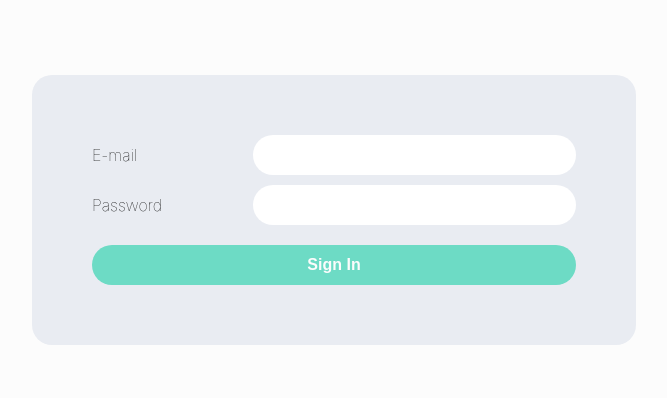
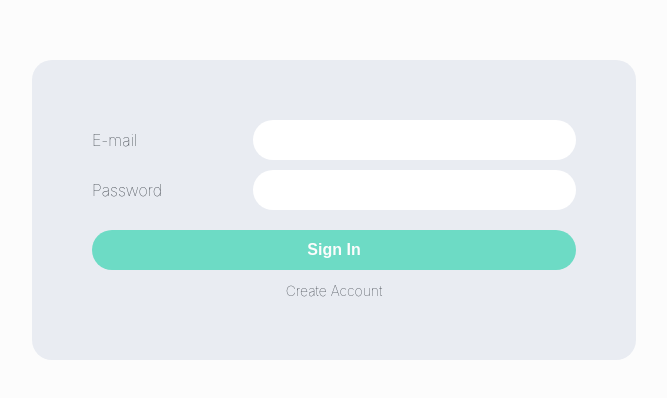
Before and after one commit to matheusabr/react-ts-dashboard, a React (Create React App) app: page /login in a window 1280 px wide. Shown: the part 190-588 px from the top of the page, without its empty margins (306-973 px from the left). Built offline with nearby package versions, Linux system fonts and the light colour scheme; no server answers.

Commit message:
task(Login): create signin and signup forms

```diff
--- a/src/components/ui/TextField.tsx
+++ b/src/components/ui/TextField.tsx
@@ -1,12 +1,14 @@
 import React, { useRef } from "react";
+import { COLORS } from "../../styles/colors";
 
 type LabelVariant = "inline" | "vertical";
 type InputVariant = "standard" | "filled" | "outline";
 
 interface Props {
   label: string;
+  type: string;
+  labelColor?: string;
   labelVariant?: LabelVariant;
-  type: string;
   placeholder?: string;
   inputVariant?: InputVariant;
   handleChange: (event: React.ChangeEvent<HTMLInputElement>) => void;
@@ -14,6 +16,7 @@ interface Props {
 
 const TextField: React.FC<Props> = ({
   label,
+  labelColor = COLORS.grey.darker,
   labelVariant = "inline",
   type,
   placeholder,
@@ -35,6 +38,7 @@ const TextField: React.FC<Props> = ({
           alignSelf: "center",
           paddingRight: 10,
           fontWeight: "lighter",
+          color: labelColor,
         }}
       >
         {label}
--- a/src/pages/Login.tsx
+++ b/src/pages/Login.tsx
@@ -7,17 +7,29 @@ import TextField from "../components/ui/TextField";
 import Button from "../components/ui/Button";
 import { COLORS } from "../styles/colors";
 
+enum AuthForm {
+  SIGNIN,
+  SIGNUP,
+}
+
 const LoginPage: React.FC = () => {
   const dispatch = useDispatch();
 
+  const [form, setForm] = useState(AuthForm.SIGNIN);
+  const [name, setName] = useState("");
   const [email, setEmail] = useState("");
   const [password, setPassword] = useState("");
 
-  function handleSignIn(e: React.MouseEvent<HTMLButtonElement, MouseEvent>) {
+  function handleAuth(e: React.MouseEvent<HTMLButtonElement, MouseEvent>) {
     // Prevent page refresh
     e.preventDefault();
-    // Call auth action to sign in
-    dispatch(AuthActions.signIn({ email, password }));
+    if (AuthForm.SIGNUP) {
+      // Call auth action to sign up
+      dispatch(AuthActions.signUp({ name, email, password }));
+    } else if (AuthForm.SIGNIN) {
+      // Call auth action to sign in
+      dispatch(AuthActions.signIn({ email, password }));
+    }
   }
 
   return (
@@ -33,8 +45,10 @@ const LoginPage: React.FC = () => {
     >
       <div
         style={{
-          backgroundColor: COLORS.secondary,
+          backgroundColor:
+            form === AuthForm.SIGNUP ? COLORS.grey.dark : COLORS.secondary,
           borderRadius: 20,
+          padding: 60,
         }}
       >
         <form>
@@ -43,30 +57,62 @@ const LoginPage: React.FC = () => {
               display: "flex",
               flex: 1,
               flexDirection: "column",
-              padding: 60,
             }}
           >
+            {form === AuthForm.SIGNUP && (
+              <TextField
+                label="Name"
+                type="text"
+                labelColor={COLORS.secondary}
+                handleChange={(event) => setName(event.target.value)}
+              />
+            )}
             <TextField
               label="E-mail"
               type="text"
+              labelColor={
+                form === AuthForm.SIGNIN ? COLORS.grey.darker : COLORS.secondary
+              }
               handleChange={(event) => setEmail(event.target.value)}
             />
             <TextField
               label="Password"
               type="password"
+              labelColor={
+                form === AuthForm.SIGNIN ? COLORS.grey.darker : COLORS.secondary
+              }
               handleChange={(event) => setPassword(event.target.value)}
             />
             <Button
-              label="Sign In"
+              label={form === AuthForm.SIGNIN ? "Sign In" : "Create Account"}
               margin={"10px 0 0 0"}
               backgroundColor={COLORS.primary}
-              onClick={(event) => handleSignIn(event)}
+              onClick={(event) => handleAuth(event)}
             />
           </div>
         </form>
+        <div style={{ paddingTop: 10, textAlign: "center" }}>
+          <span
+            style={{
+              fontSize: 14,
+              color:
+                form === AuthForm.SIGNIN
+                  ? COLORS.grey.darker
+                  : COLORS.secondary,
+              fontWeight: "lighter",
+              cursor: "pointer",
+            }}
+            onClick={
+              form === AuthForm.SIGNIN
+                ? () => setForm(AuthForm.SIGNUP)
+                : () => setForm(AuthForm.SIGNIN)
+            }
+          >
+            {form === AuthForm.SIGNUP ? "Sign In" : "Create Account"}
+          </span>
+        </div>
       </div>
     </div>
-    // </div>
   );
 };
 
--- a/src/styles/colors.ts
+++ b/src/styles/colors.ts
@@ -3,6 +3,7 @@ export const COLORS = {
   secondary: "#e9ecf2",
   grey: {
     light: "#fcfcfc",
+    default: "#dee2e6",
     dark: "#262c33",
     darker: "#21272f",
   },
```
